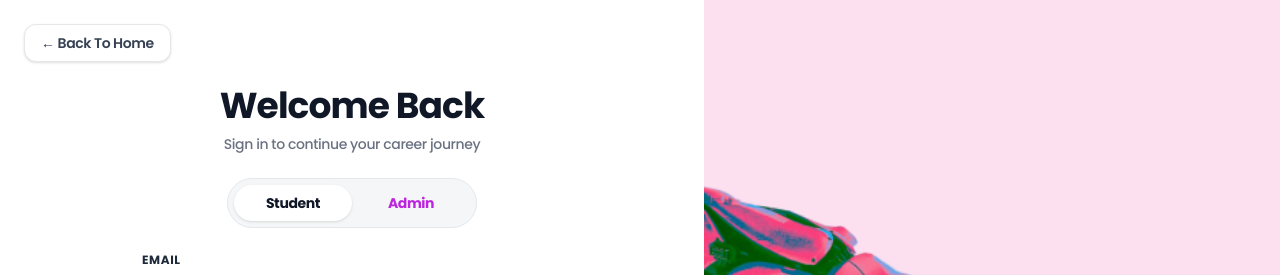
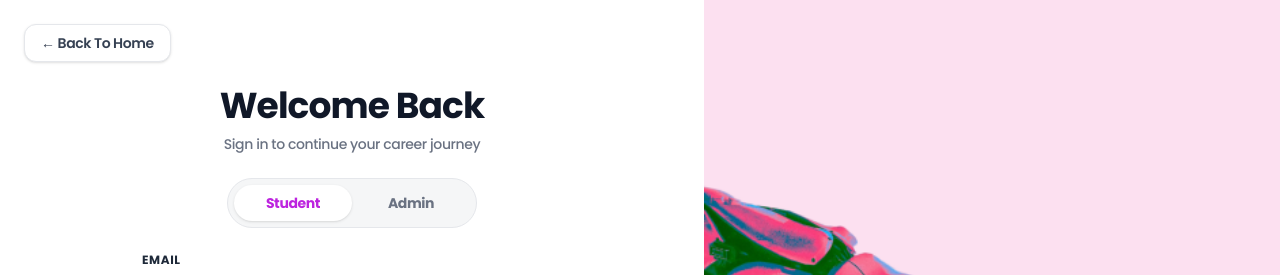
Before and after one commit to ubaidur-dev/careerpath-ai, a React (Vite) app: page / in a window 1280 px wide. Both pictures are taken after a click on the button "Find My Career Path". Shown: the top 275 px of the page. Built offline with nearby package versions, Linux system fonts and the light colour scheme.

Commit message:
Refactor onSuccess calls and update styles.

```diff
--- a/src/components/AuthPage.jsx
+++ b/src/components/AuthPage.jsx
@@ -9,7 +9,7 @@ export default function AuthPage({ mode, setMode, onSuccess, onBackHome }) {
 
   const handleFormSubmit = (e) => {
     e.preventDefault();
-    onSuccess(role);
+    if (onSuccess) onSuccess(role);
   };
 
   return (
@@ -17,7 +17,7 @@ export default function AuthPage({ mode, setMode, onSuccess, onBackHome }) {
 
       <style>
         {`
-          @import url('https://fonts.googleapis.com/css2?family=Poppins:wght@400;500;600;700&display=swap');
+          @import url('https://fonts.googleapis.com/css2?family=Poppins:wght=400;500;600;700&display=swap');
           .font-poppins {
             font-family: 'Poppins', sans-serif;
           }
@@ -61,7 +61,7 @@ export default function AuthPage({ mode, setMode, onSuccess, onBackHome }) {
                 onClick={() => setRole('student')}
                 className={`flex-1 py-2 text-sm font-bold rounded-full transition-all cursor-pointer ${
                   role === 'student'
-                    ? 'bg-white text-gray-900 shadow-sm'
+                    ? 'bg-white text-[#bd24df] shadow-sm'
                     : 'text-gray-500 hover:text-gray-900'
                 }`}
               >
@@ -72,8 +72,8 @@ export default function AuthPage({ mode, setMode, onSuccess, onBackHome }) {
                 onClick={() => setRole('admin')}
                 className={`flex-1 py-2 text-sm font-bold rounded-full transition-all cursor-pointer ${
                   role === 'admin'
-                    ? 'bg-white text-purple-700 shadow-sm'
-                    : 'text-[#bd24df] hover:text-purple-900'
+                    ? 'bg-white text-[#bd24df] shadow-sm'
+                    : 'text-gray-500 hover:text-gray-900'
                 }`}
               >
                 Admin
@@ -115,7 +115,7 @@ export default function AuthPage({ mode, setMode, onSuccess, onBackHome }) {
                 />
                 <button
                   type="button"
-                  onClick={() => setShowPass(!showPass)}
+                  onClick={() => { setShowPass(!showPass); }}
                   className="absolute right-4 top-1/2 -translate-y-1/2 text-gray-400 hover:text-gray-600 cursor-pointer"
                 >
                   {showPass ? <EyeOff className="w-5 h-5" /> : <Eye className="w-5 h-5" />}
@@ -169,7 +169,7 @@ export default function AuthPage({ mode, setMode, onSuccess, onBackHome }) {
 
           <button
             type="button"
-            onClick={() => onSuccess(role)}
+            onClick={() => { if (onSuccess) onSuccess(role); }}
             className="w-full border border-gray-200 bg-white hover:bg-gray-50 text-gray-700 py-3 rounded-full font-bold text-sm flex items-center justify-center gap-3 transition-all cursor-pointer shadow-sm"
           >
             <img src="https://www.svgrepo.com/show/475656/google-color.svg" alt="Google" className="w-5 h-5" />
```
